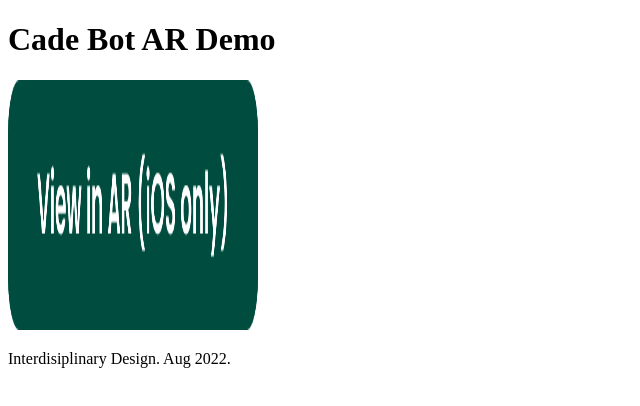
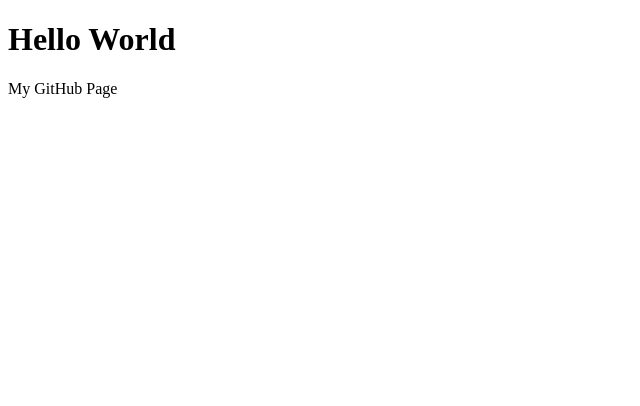
Before and after one commit to mcdmcdmcdmcd/mcdmcdmcdmcd.github.io, a plain HTML site: page index.html in a window 1280 px wide. Shown: the whole page, without its empty margins (0-640 px from the left). Drawn offline with Linux system fonts and the light colour scheme.

Commit message:
202208111211

```diff
--- a/index.html
+++ b/index.html
@@ -1,10 +1,7 @@
 <!DOCTYPE html>
 <html>
 <body>
-	<h1>Cade Bot AR Demo</h1>
-	<a href="cade_v2.usdz" rel="ar">
-	     <img src="Button.png" width="250" height="250">
-	</a>
-	<p>Interdisiplinary Design. Aug 2022.</p>
+	<h1>Hello World</h1>
+	<p>My GitHub Page</p>
 </body>
 </html>
```
Also changed, not shown: cade.html (added, +10 -0 lines).
